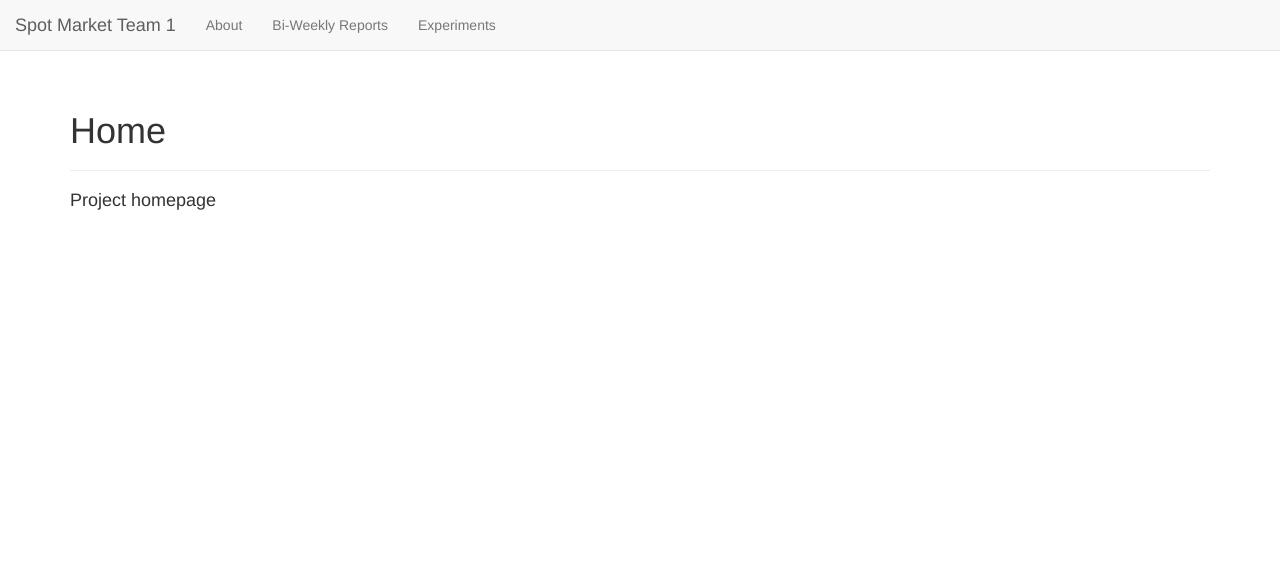
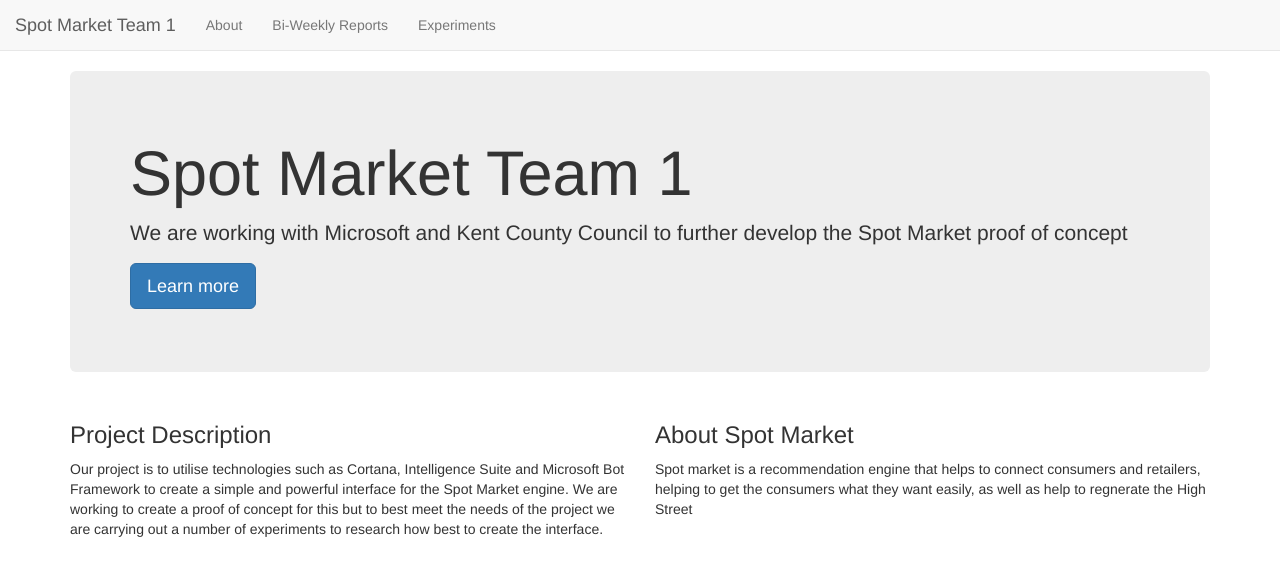
Before and after one commit to Thalexander/sm1-site, a Jekyll site: the page built from index.md, in a window 1280 px wide. Shown: the top 576 px of the page. Built offline with Jekyll 4.4.1, drawn with Linux system fonts in a browser that asks for light colours.

Commit message:
Add information to home page

```diff
--- a/_layouts/home.html
+++ b/_layouts/home.html
@@ -1,3 +1,30 @@
 ---
-layout: page
+layout: default
 ---
+
+<div class="container">
+  <div class="jumbotron">
+    <h1>Spot Market Team 1</h1>
+    <p>We are working with Microsoft and Kent County Council to further develop the Spot Market proof of concept</p>
+    <p><a class="btn btn-primary btn-lg" href="{{ site.url }}/about" role="button">Learn more</a></p>
+  </div>
+  <div class="row">
+    <div class="col-md-6">
+      <h3>Project Description</h3>
+      <p>
+		 Our project is to utilise technologies such as Cortana,
+         Intelligence Suite and Microsoft Bot Framework to create a simple
+         and powerful interface for the Spot Market engine. We are working
+         to create a proof of concept for this but to best meet the needs of
+         the project we are carrying out a number of experiments to research
+         how best to create the interface.
+       </p>
+    </div>
+    <div class="col-md-6">
+      <h3>About Spot Market</h3>
+      <p>Spot market is a recommendation engine that helps to connect consumers
+      and retailers, helping to get the consumers what they want easily,
+      as well as help to regnerate the High Street</p>
+    </div>
+  </div>
+</div>
```
